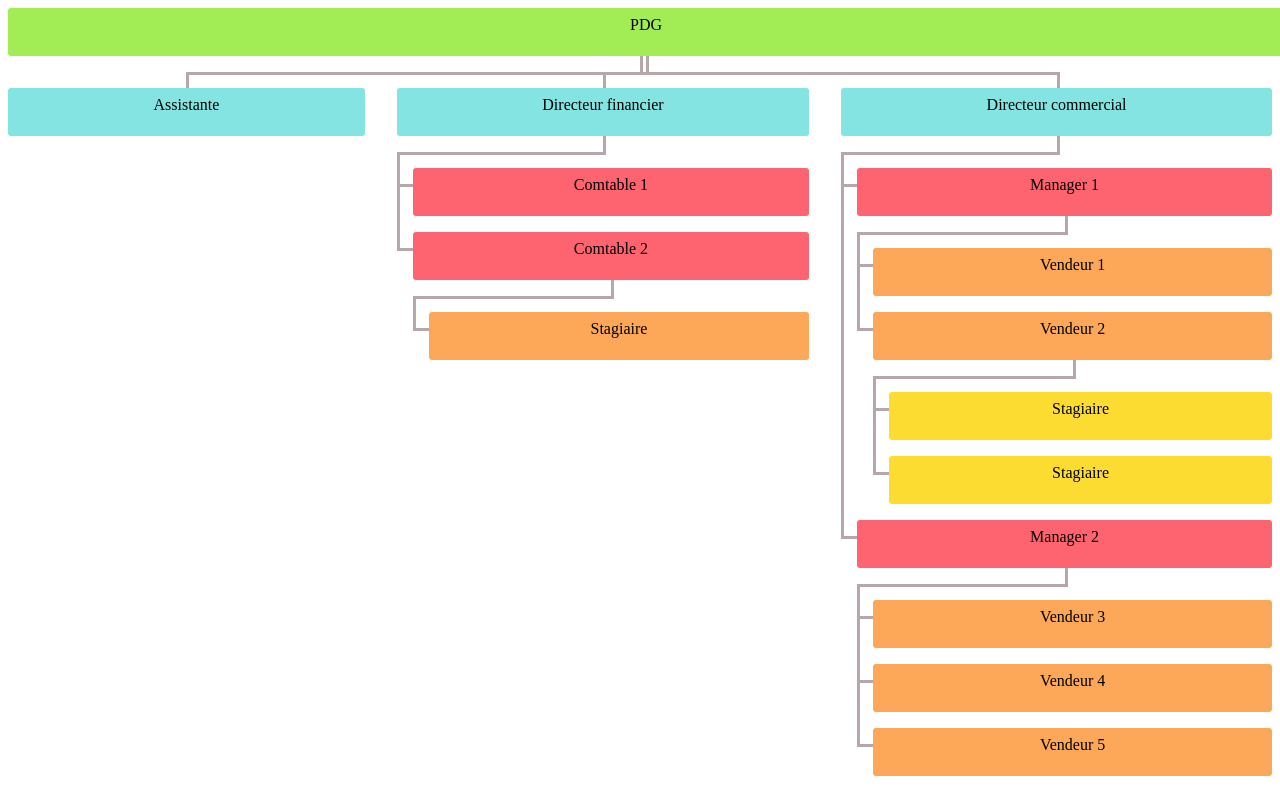
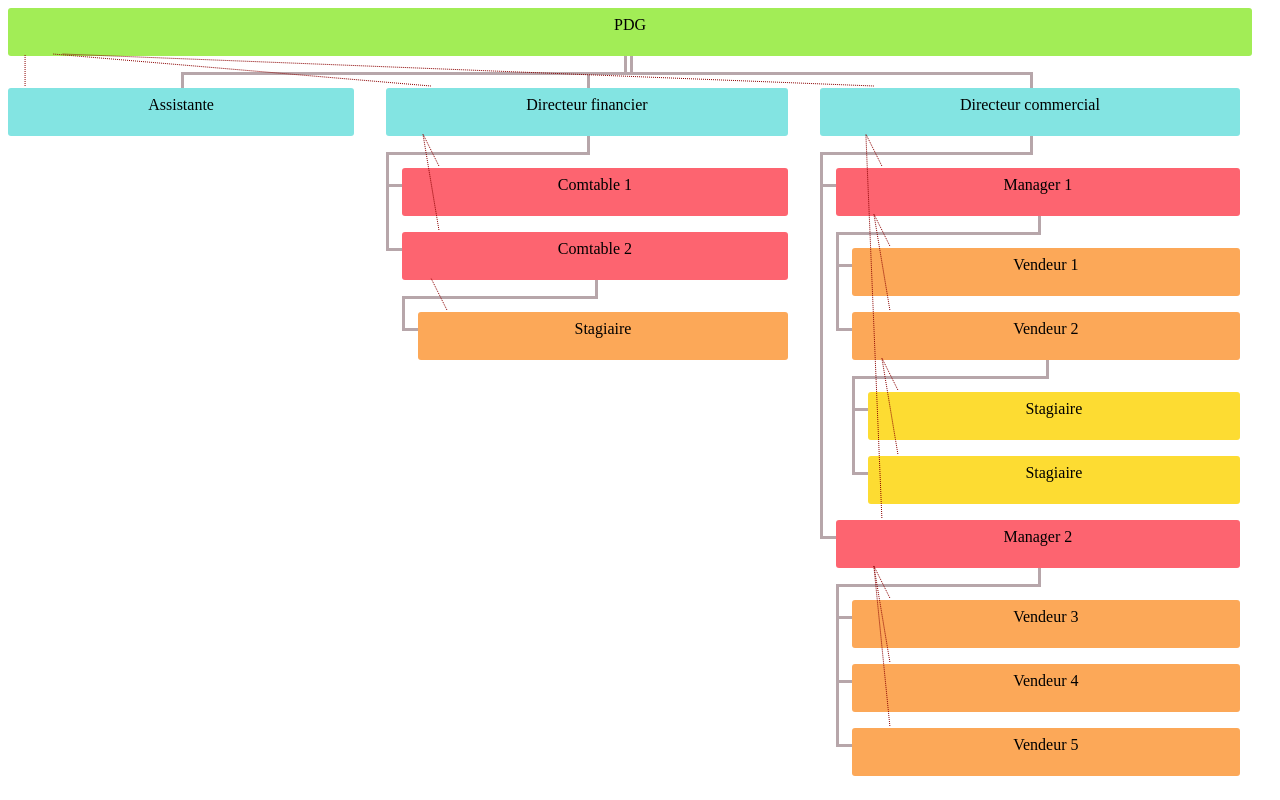
Before and after one commit to Teyz/plugin-sass-arbo, a website: page index.html in a window 1280 px wide. Drawn offline with Linux system fonts and the light colour scheme.

Commit message:
reponsive treeview + svg line

```diff
--- a/index.html
+++ b/index.html
@@ -5,7 +5,7 @@
     <title>Plugin - Arborescence</title>
     <link href="css/styles.css" rel="stylesheet">
 </head>
-<body class="arbo-wrapper">
+<body>
 
 <ul class="organizational-chart">
     <li>
@@ -71,6 +71,6 @@
         </ul>
     </li>
 </ul>
-
+<script src="js/init.js"></script>
 </body>
 </html>
--- /dev/null
+++ b/js/init.js
@@ -0,0 +1,54 @@
+let node = document.querySelectorAll(':not(.organizational-chart) > li > *:not(ul)');
+
+var svgNS = 'http://www.w3.org/2000/svg'
+let treeMenu = document.querySelector('ul.organizational-chart')
+
+
+let wrapper = document.createElement('div')
+wrapper.setAttribute('class', 'arbo-wrapper')
+treeMenu.parentNode.insertBefore(wrapper, treeMenu)
+wrapper.appendChild(treeMenu)
+
+let viewBox = '0 0 ' + treeMenu.getBoundingClientRect().width + ' ' + treeMenu.getBoundingClientRect().height
+let svgBg = document.createElementNS(svgNS, 'svg')
+svgBg.setAttribute('class', 'svg-bg')
+svgBg.setAttribute('viewBox', viewBox)
+svgBg.setAttribute('height', treeMenu.getBoundingClientRect().height)
+svgBg.setAttribute('width', treeMenu.getBoundingClientRect().width)
+
+
+treeMenu.parentNode.insertBefore(svgBg, treeMenu)
+
+traceLine()
+
+window.onresize = function(event) {
+    erazeLine()
+    traceLine()
+};
+
+function traceLine(){
+    node.forEach((item, i) => {
+        var x = ( item.getBoundingClientRect().x + (item.getBoundingClientRect().width / 2 ))
+        var y = item.getBoundingClientRect().y
+
+        let parent = item.parentElement.parentElement.parentElement.firstElementChild
+        var x2 = (parent.getBoundingClientRect().x + ( item.getBoundingClientRect().width / 2 ))
+        var y2 = parent.getBoundingClientRect().y + item.getBoundingClientRect().height
+
+        let newLine = document.createElementNS(svgNS, 'line')
+        newLine.setAttributeNS(null, 'stroke-dasharray', '1 1')
+        newLine.setAttributeNS(null, 'x1', x)
+        newLine.setAttributeNS(null, 'y1', y)
+        newLine.setAttributeNS(null, 'x2', x2)
+        newLine.setAttributeNS(null, 'y2', y2)
+
+        svgBg.append(newLine)
+    });
+}
+
+function erazeLine(){
+    let line = document.querySelectorAll('line');
+    line.forEach((item, i) => {
+        item.remove();
+    });
+}
--- a/scss/styles.scss
+++ b/scss/styles.scss
@@ -1,3 +1,34 @@
+.arbo-wrapper{
+    position: relative;
+    display: flex;
+    .svg-bg{
+
+        /* TEMPORARY */
+        top: -10px;
+        left: -13%;
+        /* TEMPORARY */
+
+        position: absolute;
+        z-index: 99;
+        width: 100%;
+        line{
+            stroke: darkred;
+        }
+    }
+    .tree-menu{
+        position: relative;
+        z-index: 1;
+        margin: 0;
+        padding: 0;
+
+        &>li>span{
+            &:before{
+                content: none;
+            }
+        }
+    }
+}
+.organizational-chart{width: 100%;}
 ul.organizational-chart,
 ul.organizational-chart ul,
 ul.organizational-chart li,
```
Also changed, not shown: css/styles.css, 1 other file.
